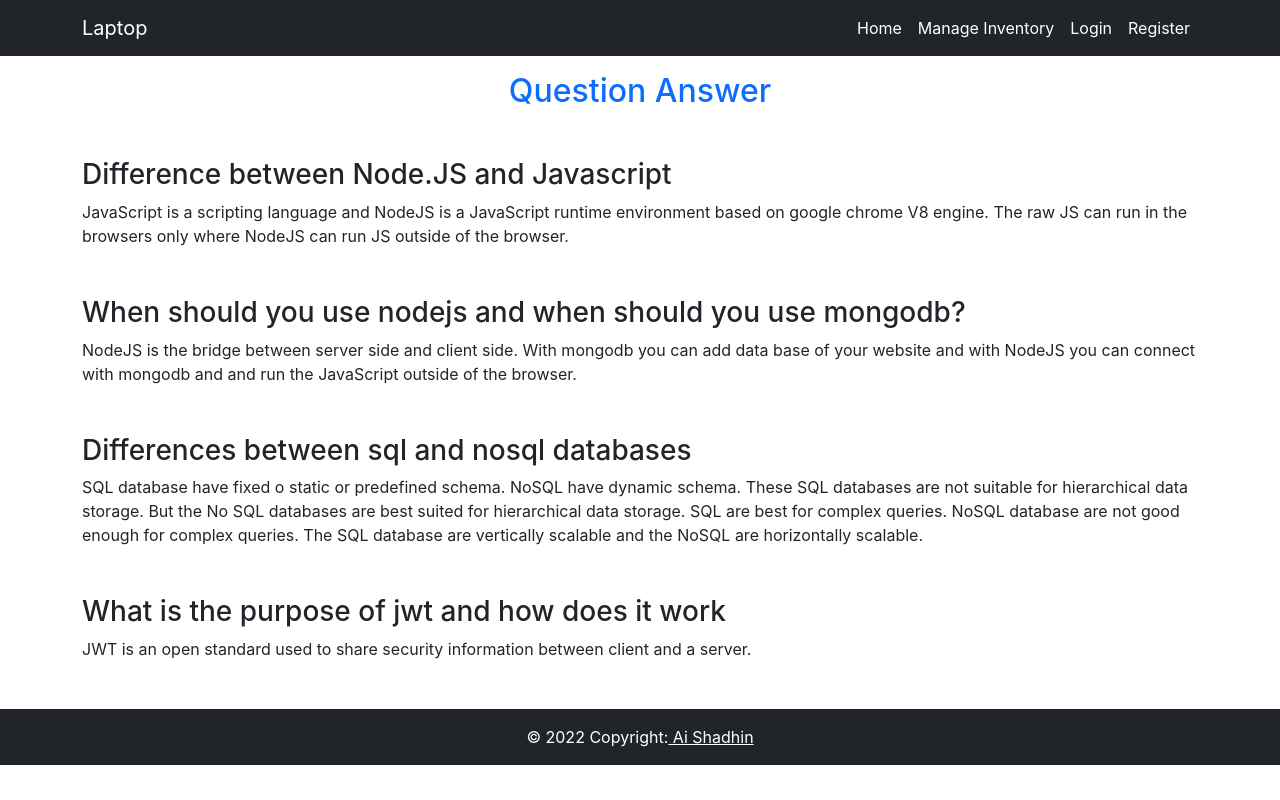
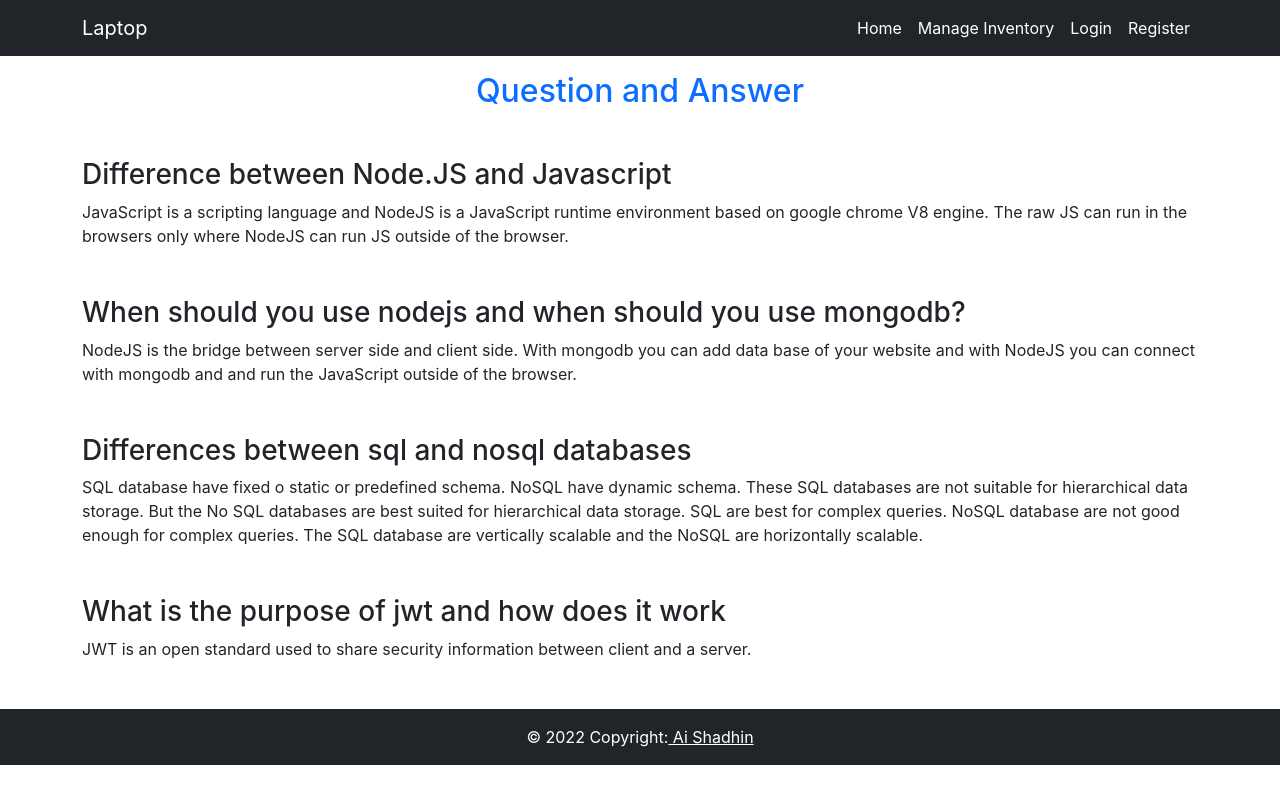
Before and after one commit to aishadhin/laptop-inventory, a React (Create React App) app: page /blog in a window 1280 px wide. Built offline with nearby package versions, Linux system fonts and the light colour scheme; no server answers.

Commit message:
deploy check

```diff
--- a/src/components/Blog/Blog.js
+++ b/src/components/Blog/Blog.js
@@ -3,7 +3,7 @@ import React from 'react';
 const Blog = () => {
     return (
         <div className='container'>
-            <h2 className='text-center text-primary mt-3 mb-5'>Question Answer</h2>
+            <h2 className='text-center text-primary mt-3 mb-5'>Question and Answer</h2>
             <div className='mt-5'>
                 <h3>Difference between Node.JS and Javascript</h3>
                 <p>JavaScript is a scripting language and NodeJS is a JavaScript runtime environment based on google chrome V8 engine. The raw JS can run in the browsers only where NodeJS can run JS outside of the browser.</p>
```
Also changed, not shown: firebase.json (added), 1 other file (tests, documents, lock files or other folders).
